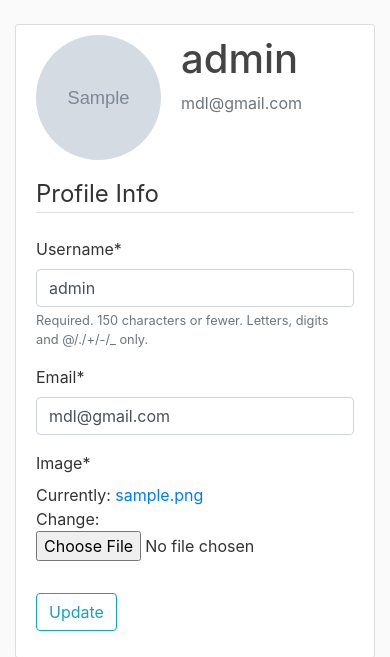
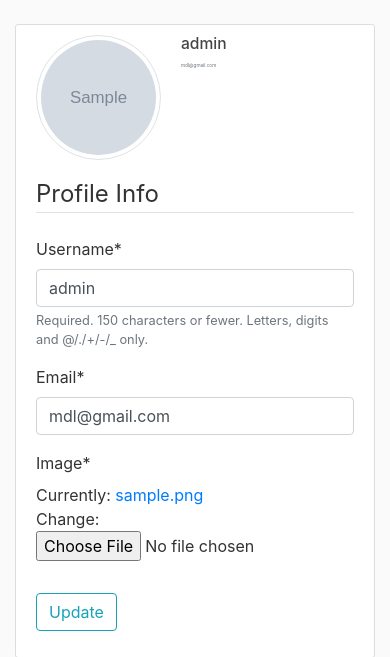
Before and after one commit to mohammedlala/blog_app, a Django app: page /users/profile/ in a window 390 px wide. Shown: the part 56-713 px from the top of the page. Run offline with Django 3.2, Linux system fonts and the light colour scheme; a user stored in the database is signed in; tables that the repository leaves empty hold one stand-in row (values such as "Sample post"); grey boxes marked "Sample" are stand-in pictures; some libraries are stand-ins or nearby versions.

Commit message:
Responsive Modification

```diff
--- a/first/settings.py
+++ b/first/settings.py
@@ -23,7 +23,7 @@ BASE_DIR = Path(__file__).resolve().parent.parent
 
 # SECURITY WARNING: keep the secret key used in production secret!
 SECRET_KEY = os.environ.get('SECRET_KEY')
-
+# SECRET_KEY = 'x3(i!w0i4zu+-6a8ilbluxe(6feb0ad=#@g2(s$-yxilgzj71*'
 # SECURITY WARNING: don't run with debug turned on in production!
 DEBUG = True
 
--- a/users/templates/users/profile.html
+++ b/users/templates/users/profile.html
@@ -3,10 +3,10 @@
 {% block content %}
     <div class="content-section">
         <div class="media">
-        <img class="rounded-circle account-img" src="{{ user.profile.image.url }}"/>
+        <img class="rounded-circle account-img img-thumbnail" src="{{ user.profile.image.url }}"/>
         <div class="media-body">
-            <h2 class="account-heading">{{ user.username }}</h2>
-            <p class="text-secondary">{{ user.email }}</p>
+            <h2 class="account-heading" style="font-size:4vw;">{{ user.username }}</h2>
+            <p class="text-secondary" style="font-size:1.2vw;">{{ user.email }}</p>
         </div>
         </div>
         <form method="POST" enctype="multipart/form-data">
```
